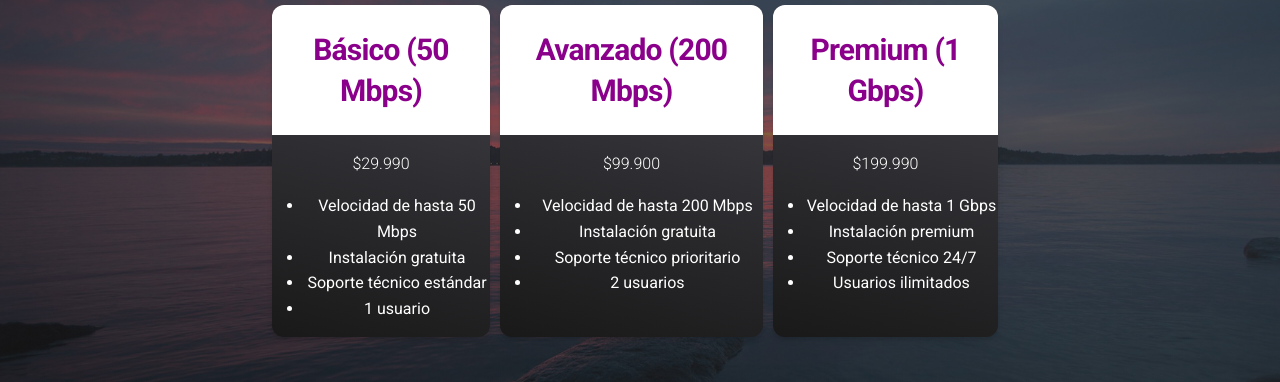
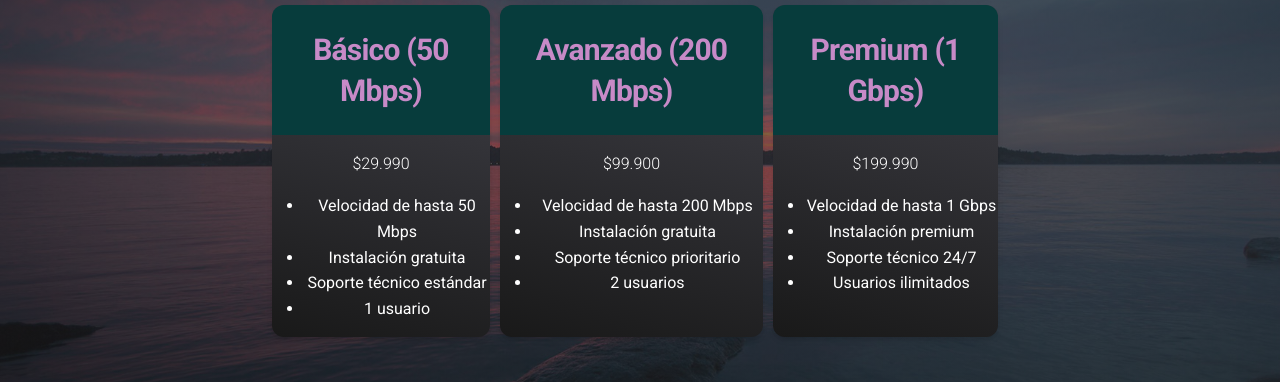
Before and after one commit to EvolveSphere/EvolveSphere, a website: page pagos.html in a window 1280 px wide. Shown: the part 109-491 px from the top of the page. Drawn offline with Linux system fonts and the light colour scheme.

Commit message:
Actualización pagos v1.4

```diff
--- a/pagos.html
+++ b/pagos.html
@@ -93,7 +93,7 @@
                     <h1 class="text-white">EvolveSphere</h1>
                     <div class="d-flex">
                         <div class="card bg-gradient-dark" style="margin-right: 10px; color: white;">
-                            <h3 class="card-header mb-3" style="color: darkmagenta;">Básico (50 Mbps)</h3>
+                            <h3 class="card-header mb-3" style="color: rgb(199, 138, 199); background-color: rgb(7, 60, 60);">Básico (50 Mbps)</h3>
                             <p class="price">$29.990</p>
                             <ul>
                                 <li>Velocidad de hasta 50 Mbps</li>
@@ -104,7 +104,7 @@
                         </div>
 
                         <div class="card bg-gradient-dark" style="margin-right: 10px; color: white;">
-                            <h3 class="card-header mb-3" style="color: darkmagenta;">Avanzado (200 Mbps)</h3>
+                            <h3 class="card-header mb-3" style="color: rgb(199, 138, 199); background-color: rgb(7, 60, 60);">Avanzado (200 Mbps)</h3>
                             <p class="price">$99.900</p>
                             <ul>
                                 <li>Velocidad de hasta 200 Mbps</li>
@@ -115,7 +115,7 @@
                         </div>
 
                         <div class="card bg-gradient-dark" style="margin-right: 10px; color: white;">
-                            <h3 class="card-header mb-3" style="color: darkmagenta;">Premium (1 Gbps)</h3>
+                            <h3 class="card-header mb-3" style="color: rgb(199, 138, 199); background-color: rgb(7, 60, 60);">Premium (1 Gbps)</h3>
                             <p>$199.990</p>
                             <ul class="mb-3">
                                 <li>Velocidad de hasta 1 Gbps</li>
```
